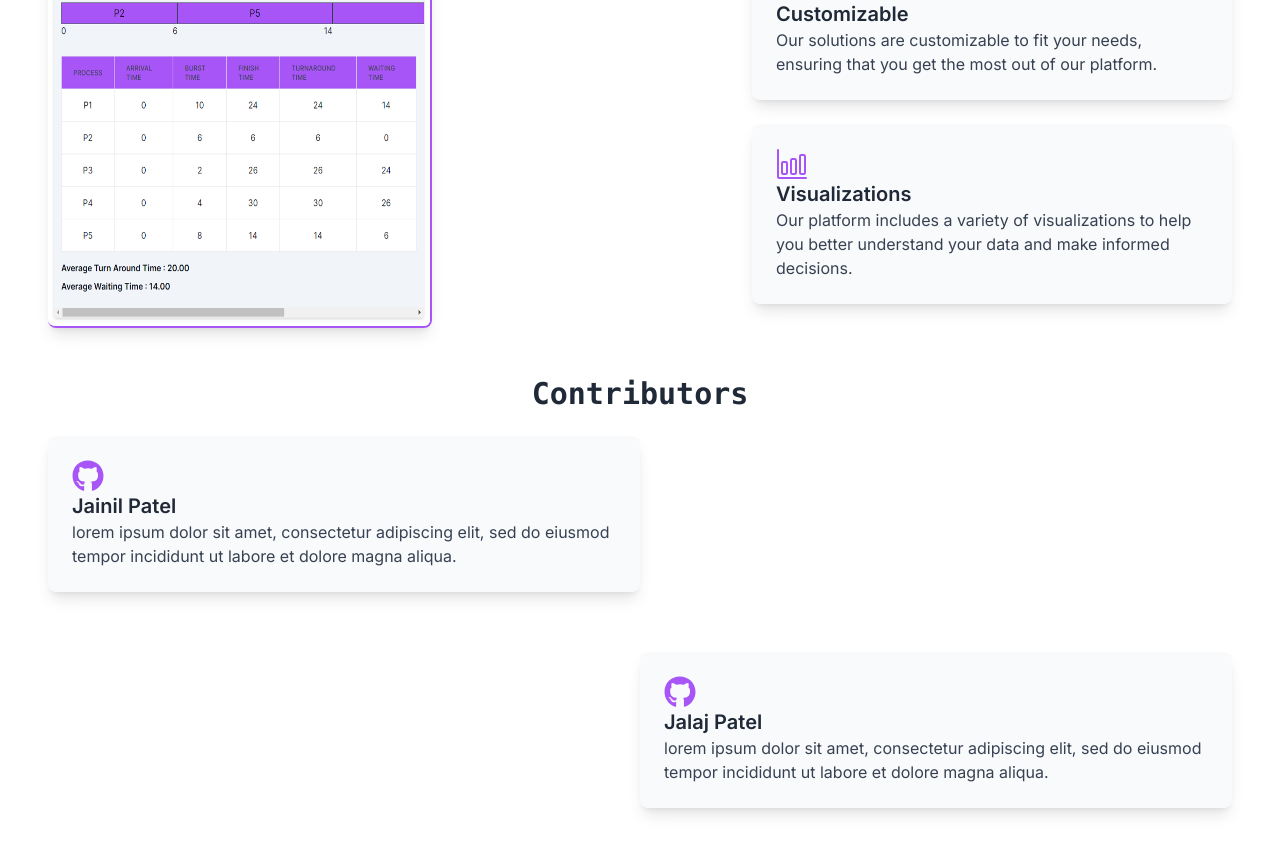
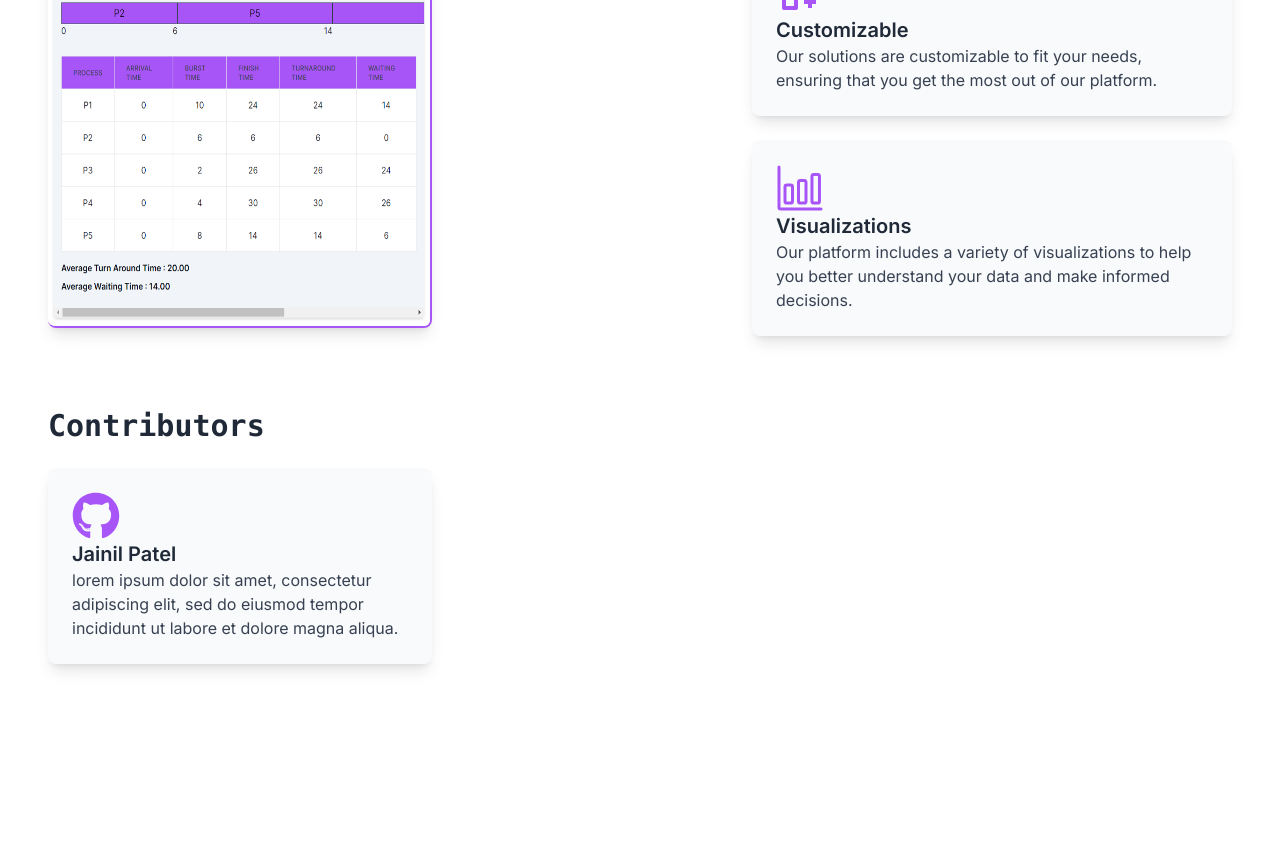
Before and after one commit to phiineas/yoda, a Next.js app in the folder rizztraining_order/: page / in a window 1280 px wide. Shown: the part 1044-1898 px from the top of the page. Built offline with nearby package versions, Linux system fonts and the light colour scheme.

Commit message:
updated readme.md

```diff
--- a/rizztraining_order/app/layout.tsx
+++ b/rizztraining_order/app/layout.tsx
@@ -5,8 +5,8 @@ import "./globals.css";
 const inter = Inter({ subsets: ["latin"] });
 
 export const metadata: Metadata = {
-  title: "light and life",
-  description: "Generated by create next app",
+  title: "Simply Salted",
+  description: "Process scheduling made easy",
 };
 
 export default function RootLayout({
--- a/rizztraining_order/components/Cards.tsx
+++ b/rizztraining_order/components/Cards.tsx
@@ -1,3 +1,4 @@
+import Link from 'next/link';
 import React from 'react';
 import { IconType } from 'react-icons';
 
@@ -11,7 +12,9 @@ const Card: React.FC<CardProps> = ({ icon: Icon, title, content }) => {
     return (
         <div className="bg-slate-50 shadow-lg rounded-lg overflow-hidden p-6 mb-6 transform transition duration-500 ease-in-out hover:scale-105">
             <div className="flex flex-col items-start">
-                <Icon className='text-purple-500 w-8 h-8 mr-3'/>
+                <Link href="https://github.com/phiineas">
+                    <Icon className="text-5xl text-purple-500 cursor-pointer" />
+                </Link>
                 <h2 className='font-semibold text-xl text-gray-800'>{title}</h2>
             </div>
             <p className='text-base text-gray-700'>{content}</p>
--- a/rizztraining_order/components/Intro.tsx
+++ b/rizztraining_order/components/Intro.tsx
@@ -73,18 +73,11 @@ export default function Intro() {
                         </div>
                     </div>
                 </div>
-                <p className='mt-12 text-3xl font-semibold text-gray-800 text-center font-mono'>Contributors</p>
+                <p className='mt-12 ml-12 text-3xl font-semibold text-gray-800 text-start font-mono'>Contributors</p>
                 <div className='flex flex-row'>
-                    <div className='ml-12 mb-6 mt-6'>
+                    <div className='ml-12 mb-6 mt-6 w-96'>
                         <Card
                             title='Jainil Patel'
-                            content='lorem ipsum dolor sit amet, consectetur adipiscing elit, sed do eiusmod tempor incididunt ut labore et dolore magna aliqua.'
-                            icon={FaGithub}
-                        />
-                    </div>
-                    <div className='mt-60 mr-12'>
-                        <Card
-                            title='Jalaj Patel'
                             content='lorem ipsum dolor sit amet, consectetur adipiscing elit, sed do eiusmod tempor incididunt ut labore et dolore magna aliqua.'
                             icon={FaGithub}
                         />
```
Also changed, not shown: 1 other file (tests, documents, lock files or other folders).
